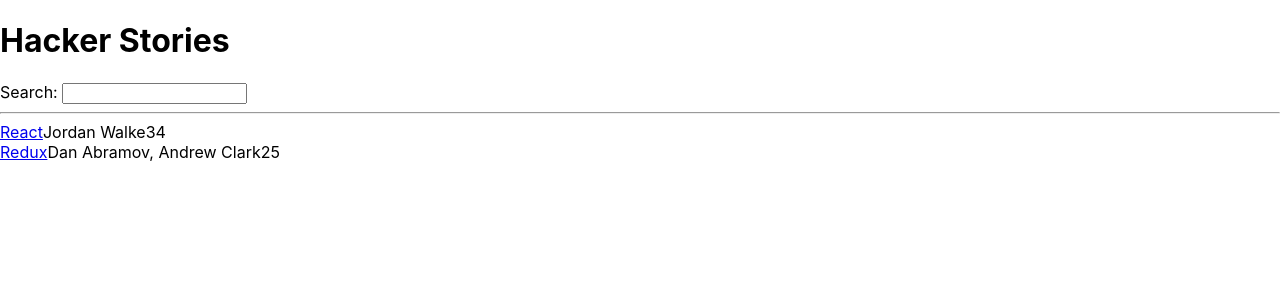
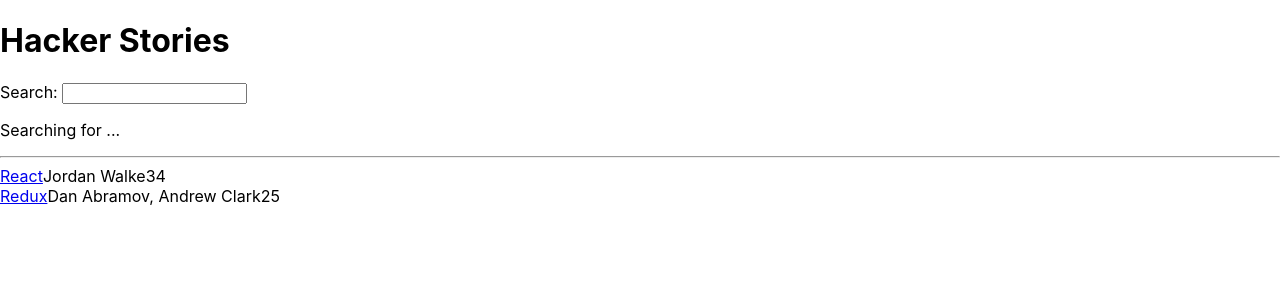
Before and after one commit to dieguiviti/hacker-stories, a React (Create React App) app: page / in a window 1280 px wide. Shown: the top 300 px of the page. Built offline with nearby package versions, Linux system fonts and the light colour scheme.

Commit message:
Implementing state to search input

```diff
--- a/src/App.js
+++ b/src/App.js
@@ -1,3 +1,5 @@
+import React from 'react'
+// Styles
 import './App.css'
 
 const App = () => {
@@ -21,9 +23,15 @@
     },
   ]
 
+  // state
+  const [
+    searchTerm,
+    setSearchTerm,
+  ] = React.useState('')
+
   // Change Handler
   const handleChange = (e) => {
-    console.log(e.target.value)
+    setSearchTerm(e.target.value)
   }
 
   return (
@@ -38,6 +46,12 @@
         type='text'
         onChange={handleChange}
       />
+
+      <p>
+        Searching for{' '}
+        <strong>{searchTerm}</strong>
+        ...
+      </p>
 
       <hr />
 
```
Also changed, not shown: 1 other file (tests, documents, lock files or other folders).
